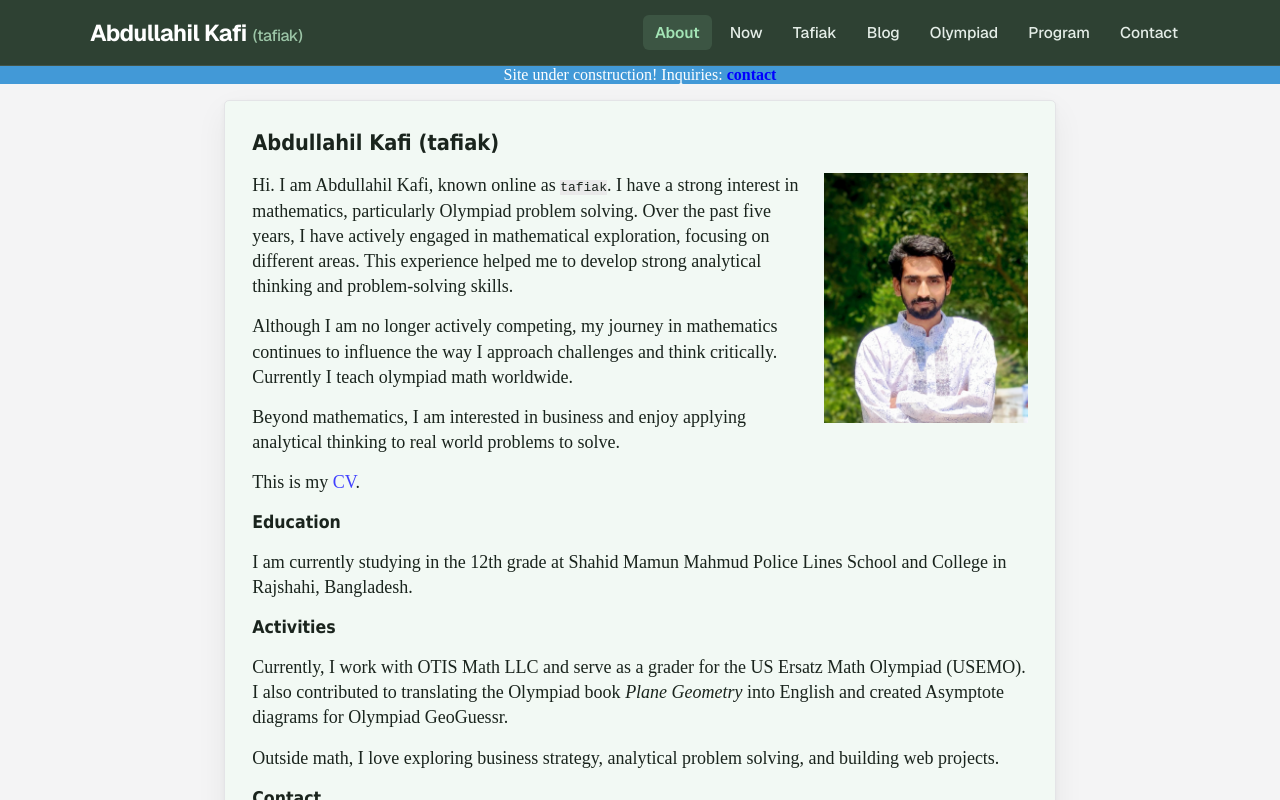
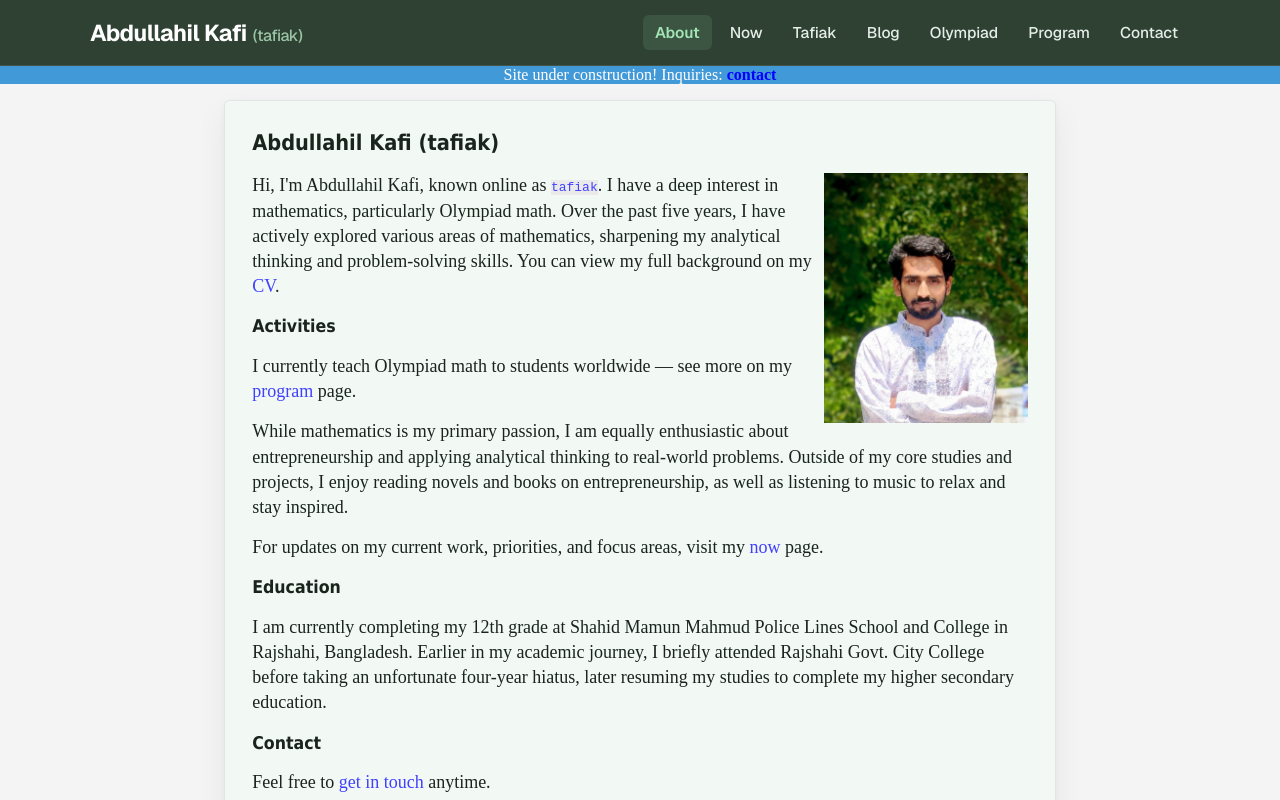
Before and after one commit to Tafi-ak/tafiak-web, a Next.js app: page / in a window 1280 px wide. Shown: the top 800 px of the page. Built offline with nearby package versions, Linux system fonts and the light colour scheme.

Commit message:
about page updated

```diff
--- a/src/app/page.tsx
+++ b/src/app/page.tsx
@@ -20,41 +20,45 @@ export default function About() {
         priority
       />
 
+
+
       <p className="about-text">
-        Hi. I am Abdullahil Kafi, known online as <code>tafiak</code>. I have a strong interest in mathematics, particularly Olympiad problem solving. Over the past five years, I have actively engaged in mathematical exploration, focusing on different areas. This experience helped me to develop strong analytical thinking and problem-solving skills.
+        Hi, I&apos;m Abdullahil Kafi, known online as <Link href="/tafiak"><code>tafiak</code></Link>. I have a deep interest in mathematics, particularly Olympiad math. Over the past five years, I have actively explored various areas of mathematics, sharpening my analytical thinking and problem-solving skills. You can view my full background on my <Link href="/">CV</Link>.
       </p>
 
 
+
+      <h2>Activities</h2>
       <p>
-        Although I am no longer actively competing, my journey in mathematics continues to influence the way I approach challenges and think critically. Currently I teach olympiad math worldwide.
+        I currently teach Olympiad math to students worldwide &mdash; see more on my <Link href="/program">program</Link> page.
+      </p>
+      <p>
+        While mathematics is my primary passion, I am equally enthusiastic about entrepreneurship and applying analytical thinking to real-world problems. Outside of my core studies and projects, I enjoy reading novels and books on entrepreneurship, as well as listening to music to relax and stay inspired.
+      </p>
+      <p>
+        For updates on my current work, priorities, and focus areas, visit my <Link href="/now">now</Link> page.
       </p>
 
-      <p>
-        Beyond mathematics, I am interested in business and enjoy applying analytical thinking to real world problems to solve.
-      </p>
 
-      <p>
-        This is my <Link href="/">CV</Link>.
-      </p>
 
       <h2>Education</h2>
       <p>
-        I am currently studying in the 12th grade at Shahid Mamun Mahmud Police Lines School and College in Rajshahi, Bangladesh.
+        I am currently completing my 12th grade at Shahid Mamun Mahmud Police Lines School and College in Rajshahi, Bangladesh. Earlier in my academic journey, I briefly attended Rajshahi Govt. City College before taking an unfortunate four-year hiatus, later resuming my studies to complete my higher secondary education.
       </p>
 
-      <h2>Activities</h2>
-      <p>
-        Currently, I work with OTIS Math LLC and serve as a grader for the US Ersatz Math Olympiad (USEMO). I also contributed to translating the Olympiad book <em>Plane Geometry</em> into English and created Asymptote diagrams for Olympiad GeoGuessr.
-      </p>
 
-      <p>
-        Outside math, I love exploring business strategy, analytical problem solving, and building web projects.
-      </p>
 
       <h2>Contact</h2>
       <p>
-        You can reach out via my <Link href="/contact">contact page</Link> or connect with me on LinkedIn and GitHub.
+        Feel free to <Link href="/contact">get in touch</Link> anytime.
       </p>
+
+
+
+
+
+
+
 
       <style>{/* css */`
         .about-photo{
```
